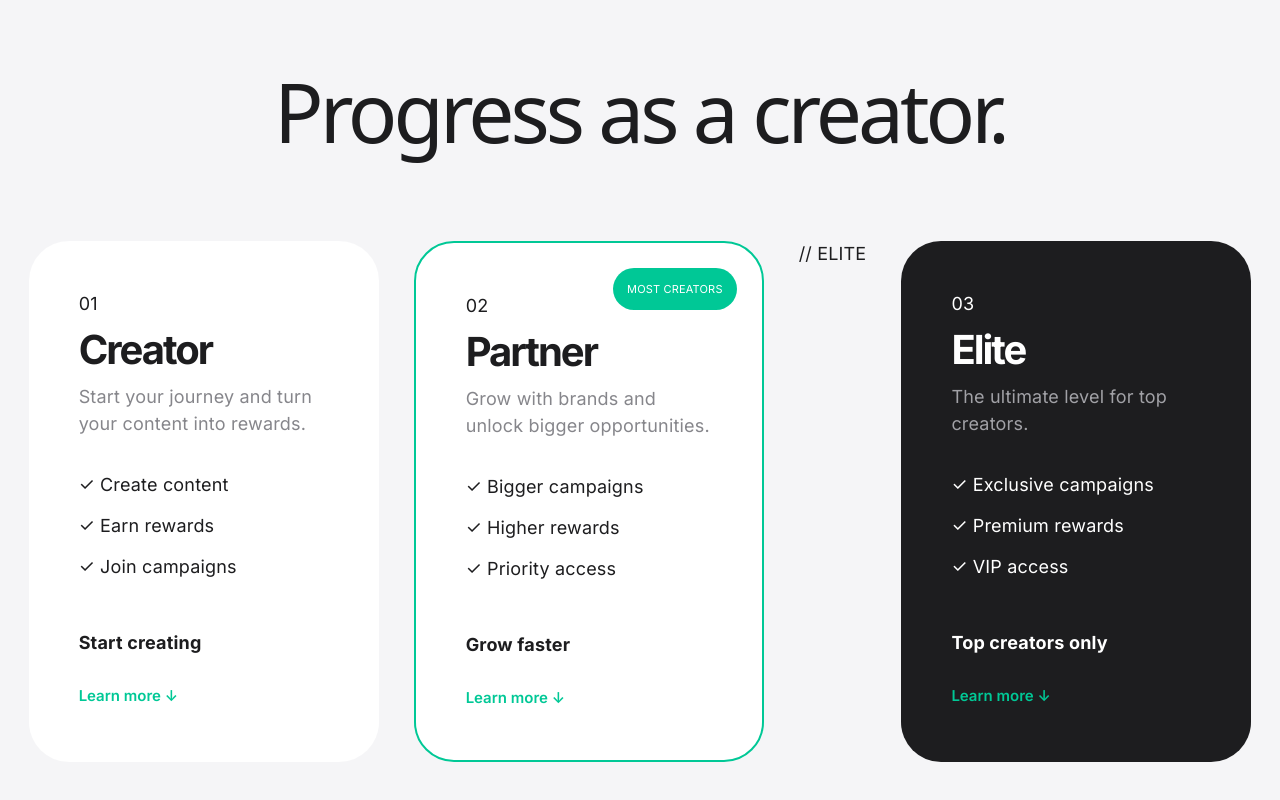
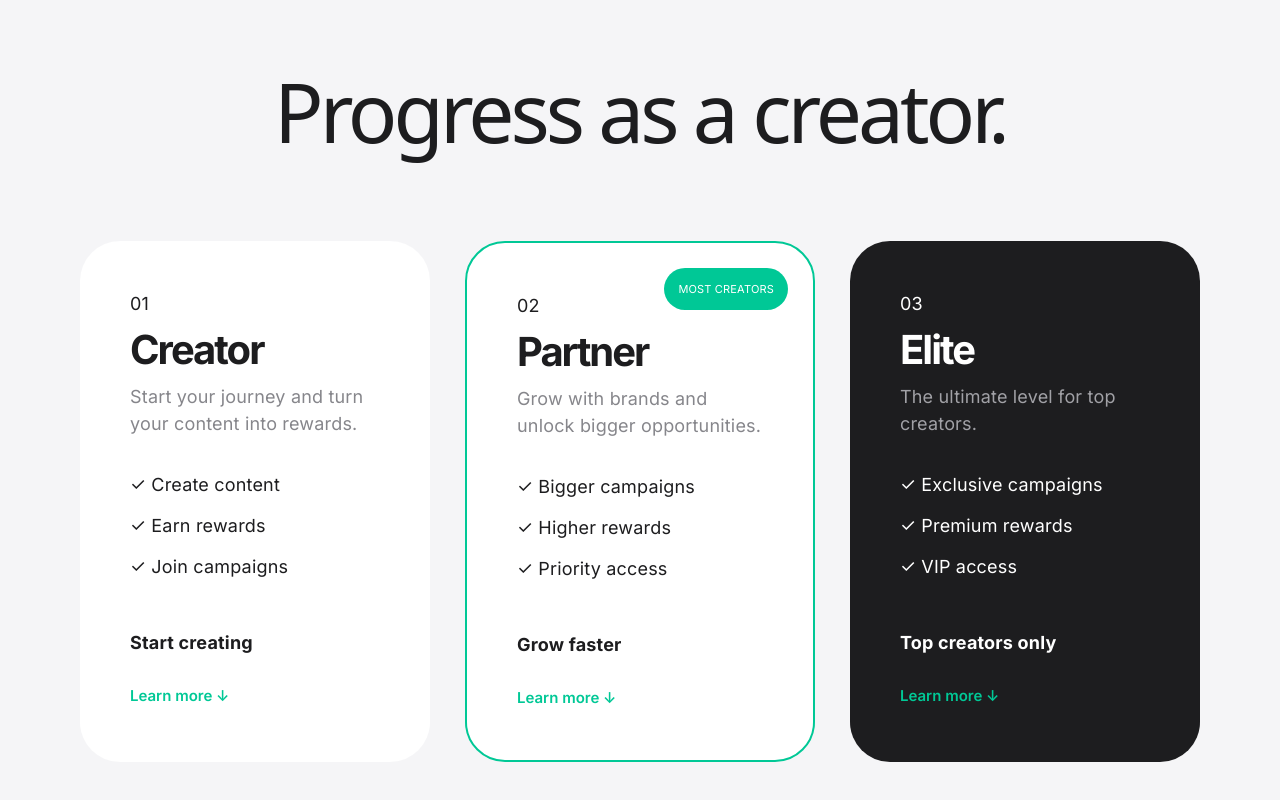
Before and after one commit to jibdevs/SQ-QUESTION-CREATOR, a React (Vite) app: page / in a window 1280 px wide. Shown: the part 3591-4391 px from the top of the page. Built offline with nearby package versions, Linux system fonts and the light colour scheme.

Commit message:
fix elite comment

```diff
--- a/src/App.jsx
+++ b/src/App.jsx
@@ -700,8 +700,7 @@ and more opportunities.
 
 
 </div>
-// ELITE
-
+{/* ELITE */}
 
 <div className="level-card elite">
 
```
